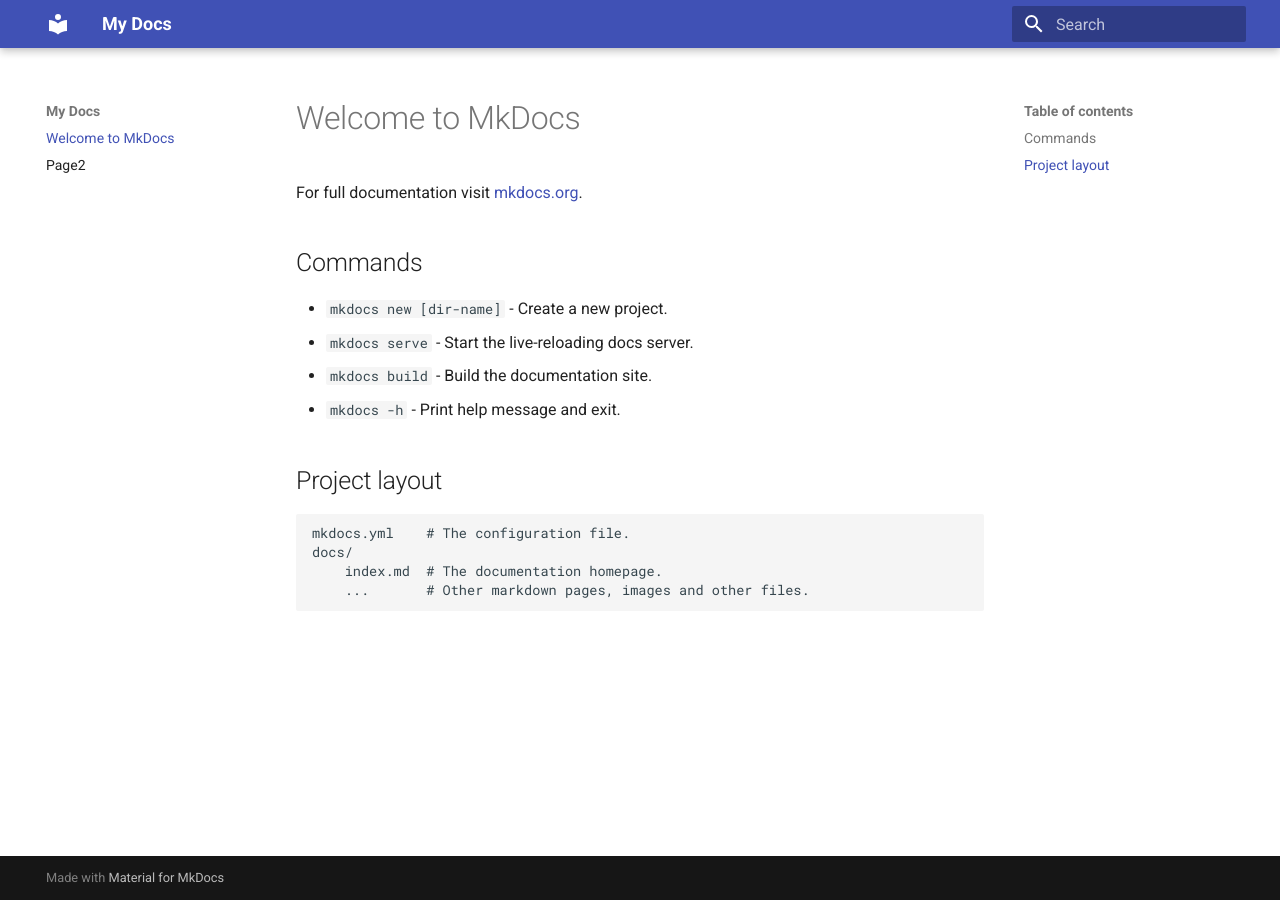
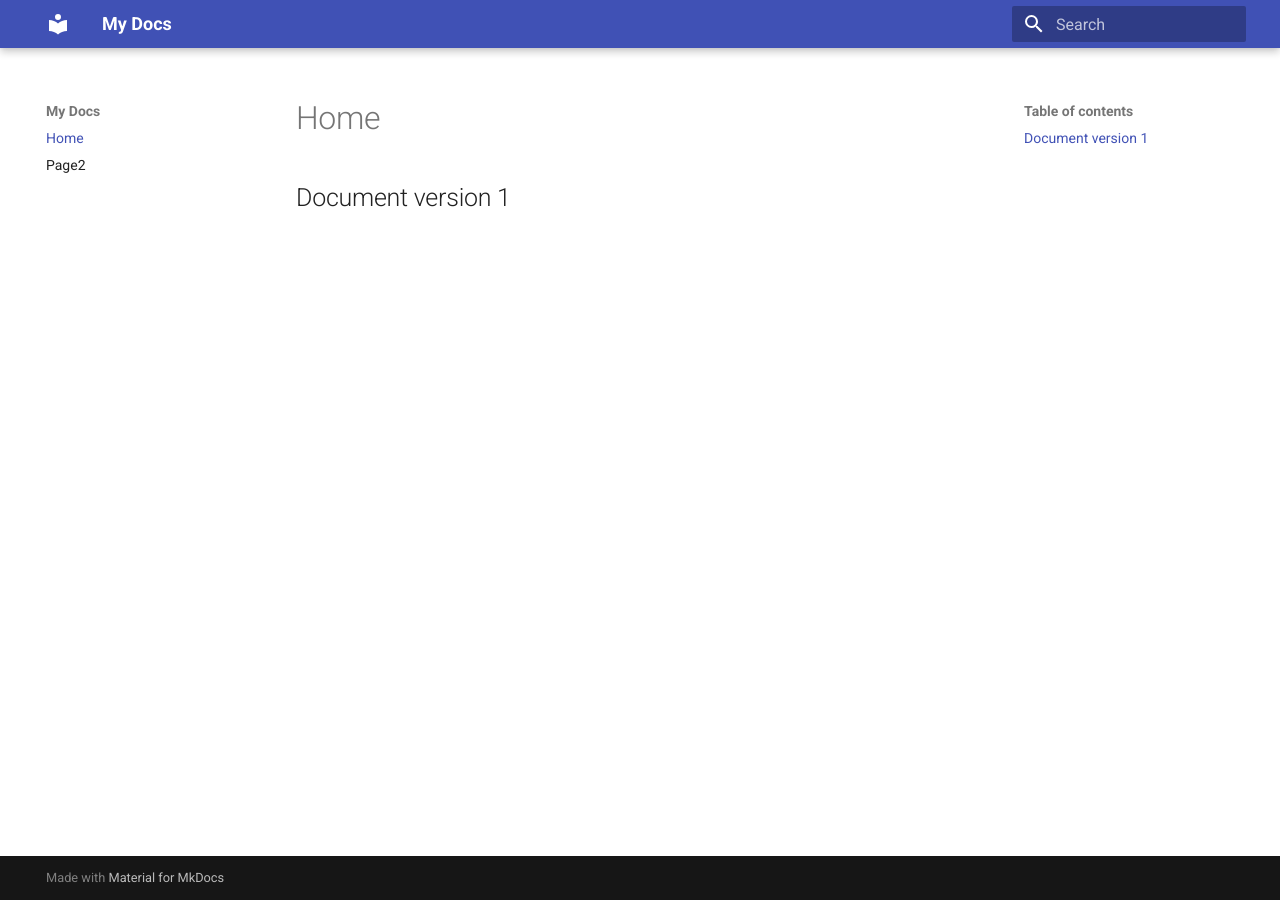
Before and after one commit to PrashantR30/2a-docs, an MkDocs documentation site: the page built from docs/index.md, in a window 1280 px wide. Built offline with MkDocs 1.6.1 and Material for MkDocs 9.7.7, drawn with Linux system fonts in a browser that asks for light colours.

Commit message:
updated version 1

```diff
--- a/docs/index.md
+++ b/docs/index.md
@@ -1,17 +1 @@
-# Welcome to MkDocs
-
-For full documentation visit [mkdocs.org](https://www.mkdocs.org).
-
-## Commands
-
-* `mkdocs new [dir-name]` - Create a new project.
-* `mkdocs serve` - Start the live-reloading docs server.
-* `mkdocs build` - Build the documentation site.
-* `mkdocs -h` - Print help message and exit.
-
-## Project layout
-
-    mkdocs.yml    # The configuration file.
-    docs/
-        index.md  # The documentation homepage.
-        ...       # Other markdown pages, images and other files.
+## Document version 1
--- a/docs/page2.md
+++ b/docs/page2.md
@@ -1 +1 @@
-Page2
+Page 2 -Document version 1
```
